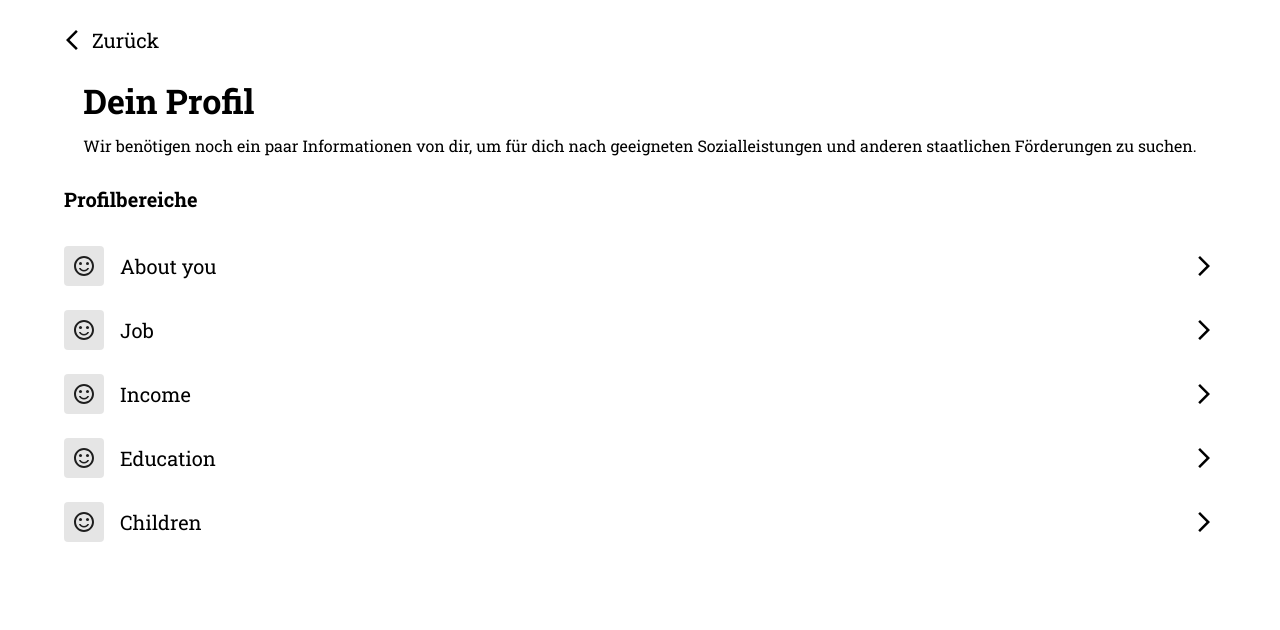
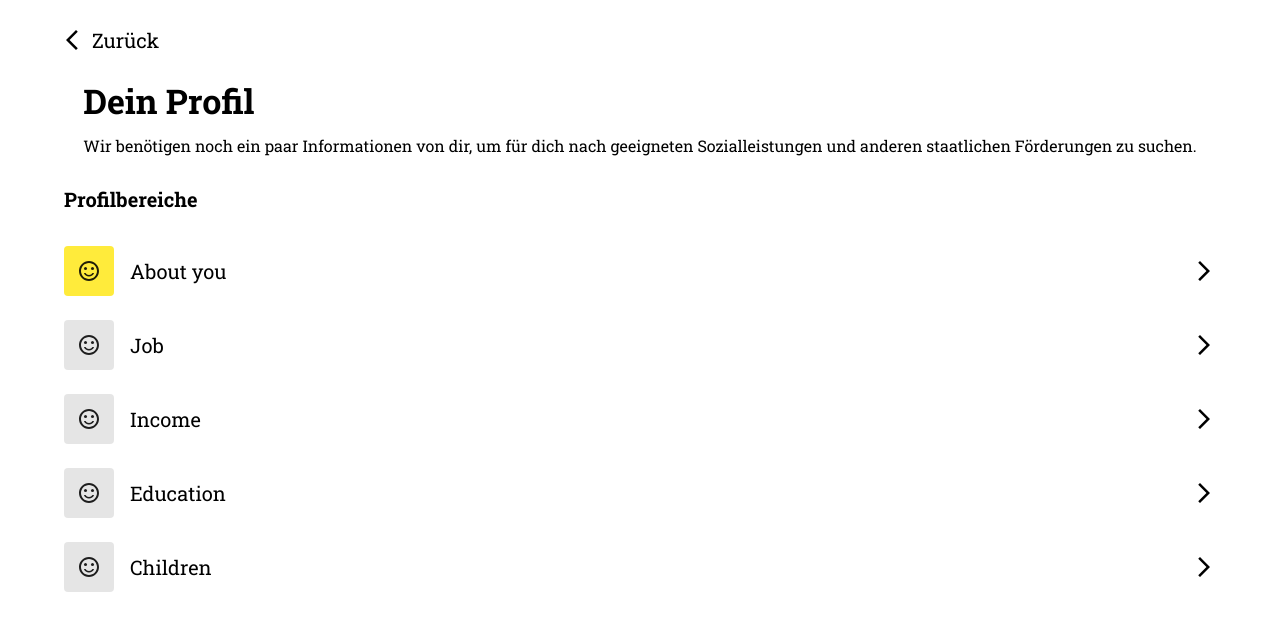
Before and after one commit to Citizen-Knowledge-Graph/foerderfunke-react-app, a React (Create React App) app: page /onboarding-sections in a window 1280 px wide. Shown: the top 630 px of the page. Built offline with nearby package versions, Linux system fonts and the light colour scheme.

Commit message:
add color to active section

```diff
--- a/src/screens/onboarding-sections/OnboardingSectionsController.js
+++ b/src/screens/onboarding-sections/OnboardingSectionsController.js
@@ -26,12 +26,8 @@ const profileSections = [
 ];
 
 export const fetchOnboardingSectionsData = async (userId) => {
-    console.log("wer are here")
-
     const newProfileSectionsData = new ProfileSectionsData(userId);
     useProfileInputSectionStore.getState().resetSectionStore();
-
-    console.log('fetchOnboardingSectionsData: ', newProfileSectionsData);
 
     for (let i = 0; i < profileSections.length; i++) {
         const currentItem = profileSections[i];
--- a/src/screens/onboarding-sections/components/OnboardingSectionsItem.js
+++ b/src/screens/onboarding-sections/components/OnboardingSectionsItem.js
@@ -6,11 +6,35 @@ import ArrowForwardIosOutlinedIcon from '@mui/icons-material/ArrowForwardIosOutl
 import SentimentSatisfiedOutlinedIcon from '@mui/icons-material/SentimentSatisfiedOutlined';
 import {Link} from "react-router-dom";
 import ButtonBase from "@mui/material/ButtonBase";
+import {green, yellow} from '@mui/material/colors';
+
+
+const onboardingSectionsItem = ({section, active}) => {
+    const backgroundColor = active ? yellow[500] : 'rgba(0, 0, 0, 0.1)'
+
+    return (
+        <VStack>
+            <HStack justifyContent={'space-between'} alignItems={'center'}>
+                <HStack justifyContent={'flex-start'} alignItems={'center'}>
+                    <Card sx={{...styles.iconCard, backgroundColor}}>
+                        <CardContent sx={styles.iconCardContent} data-testid="card-content">
+                            <SentimentSatisfiedOutlinedIcon/>
+                        </CardContent>
+                    </Card>
+                    <Typography sx={styles.sectionTitle}>{section.title}</Typography>
+                </HStack>
+                <ButtonBase component={Link} to="/onboarding">
+                    <ArrowForwardIosOutlinedIcon/>
+                </ButtonBase>
+            </HStack>
+        </VStack>
+    );
+}
 
 const styles = {
     iconCard: {
-        width: '40px',
-        height: '40px',
+        width: '50px',
+        height: '50px',
         boxShadow: 'none',
         backgroundColor: 'rgba(0, 0, 0, 0.1)',
         display: 'flex',
@@ -32,24 +56,4 @@ const styles = {
     }
 }
 
-const onboardingSectionsItem = (props) => {
-    return (
-        <VStack>
-            <HStack justifyContent={'space-between'} alignItems={'center'}>
-                <HStack justifyContent={'flex-start'} alignItems={'center'}>
-                    <Card sx={styles.iconCard}>
-                        <CardContent sx={styles.iconCardContent} data-testid="card-content">
-                            <SentimentSatisfiedOutlinedIcon/>
-                        </CardContent>
-                    </Card>
-                    <Typography sx={styles.sectionTitle}>{props.section.title}</Typography>
-                </HStack>
-                <ButtonBase component={Link} to="/onboarding">
-                    <ArrowForwardIosOutlinedIcon/>
-                </ButtonBase>
-            </HStack>
-        </VStack>
-    );
-}
-
 export default onboardingSectionsItem;
--- a/src/screens/onboarding-sections/components/OnboardingSectionsList.js
+++ b/src/screens/onboarding-sections/components/OnboardingSectionsList.js
@@ -2,14 +2,13 @@ import React from 'react';
 import VStack from '../../../components/VStack'
 import OnboardingSectionsItem from "./OnboardingSectionsItem";
 import {Typography} from "@mui/material";
-
-const styles = {
-    titleText: {
-        fontWeight: 'bold', // Make text bold
-    },
-}
+import {useProfileInputSectionStore} from "../../../storage/zustand";
 
 const OnboardingSectionsList = ({onboardingSectionsData}) => {
+    const activeSection = useProfileInputSectionStore(
+        (state) => state.activeSection
+    );
+
     return (
         <VStack gap={3} sx={{width: 'inherit'}}>
             <VStack gap={2}>
@@ -18,10 +17,16 @@ const OnboardingSectionsList = ({onboardingSectionsData}) => {
                 </Typography>
             </VStack>
             {onboardingSectionsData.personalisedData.map((section) => (
-                <OnboardingSectionsItem key={section.id} section={section} />
+                <OnboardingSectionsItem key={section.id} section={section} active={section.id === activeSection}/>
             ))}
         </VStack>
     );
 }
 
+const styles = {
+    titleText: {
+        fontWeight: 'bold', // Make text bold
+    },
+}
+
 export default OnboardingSectionsList;
```
